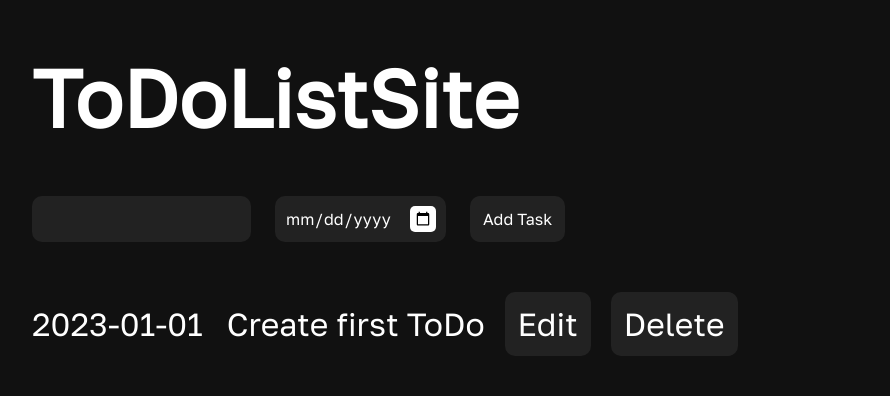
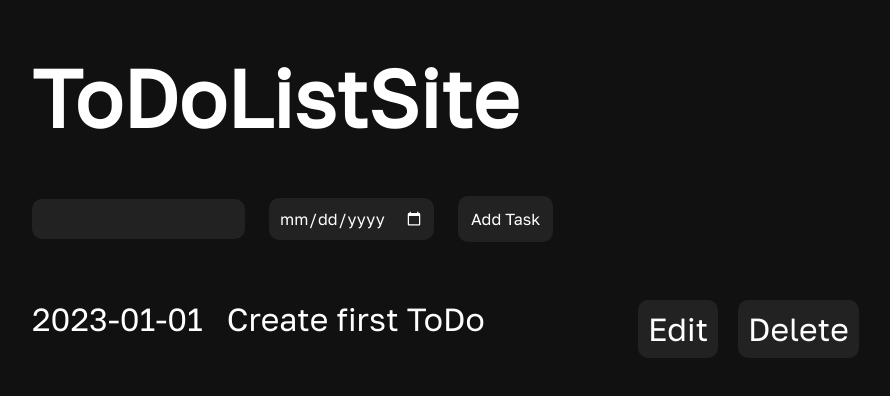
Before and after one commit to ONKJUNUA/SmallSites, a plain HTML site: page ToDoListSite/index.html in a window 1280 px wide. Shown: the whole page, without its empty margins (32-922 px from the left). Drawn offline with Linux system fonts and the light colour scheme.

Commit message:
remodeling calendar and buttons

```diff
--- a/ToDoListSite/index.html
+++ b/ToDoListSite/index.html
@@ -11,7 +11,7 @@
 <body>
     <div><h2>ToDoListSite</h2></div>
 
-    <div class="input"><input id="todo-title" type="text">
+    <div class="input"><input id="todo-title" type="text" maxlength="20">
     <input id="date-picker" type="date">
     <button onclick="addTodo()">Add Task</button></div>
 
--- a/ToDoListSite/main.js
+++ b/ToDoListSite/main.js
@@ -98,6 +98,7 @@ function render() {
     let element = document.createElement('div');
     if (todo.isEditing === true) {
       const textbox = document.createElement('input');
+      textbox.maxLength = "20";
       textbox.type = 'text';
       textbox.id = 'edit-title-' + todo.id;
       element.appendChild(textbox);
@@ -111,13 +112,15 @@ function render() {
       updateButton.onclick = onUpdate;
       element.appendChild(updateButton);
     } else {
-        const editButton = document.createElement('button');
-        element.innerText = todo.dueDate + '   ' + todo.title;
+      const editButton = document.createElement('button');
+      editButton.classList.add("edit");
+      element.innerText = todo.dueDate + '   ' + todo.title;
       editButton.innerText = 'Edit';
       editButton.onclick = onEdit;
       editButton.dataset.todoId = todo.id;
       element.appendChild(editButton);
       const deleteButton = document.createElement('button');
+      deleteButton.classList.add("delete");
       deleteButton.innerText = 'Delete';
       deleteButton.onclick = deleteTodo;
       deleteButton.id = todo.id;
--- a/ToDoListSite/style.css
+++ b/ToDoListSite/style.css
@@ -12,6 +12,7 @@
 body{
     margin-left: 5vw;
     margin-right: 5vw;
+    overflow-x: hidden;
 }
 
 .input > input{
@@ -22,17 +23,7 @@ body{
     outline: none;
     border-radius: 10px;
     background: #222;
-}
-
-#todo-title{
-    padding: 13px;
-}
-
-
-::-webkit-calendar-picker-indicator{
-    background-color: #fff;
-    padding: 5px;
-    border-radius: 5px;
+    color-scheme: dark;
 }
 
 .input > button{
@@ -44,6 +35,7 @@ body{
     outline: none;
     border-radius: 10px;
     background: #222;
+    transition: .2s;
 }
 
 #date-picker{
@@ -56,29 +48,51 @@ h2{
     margin-top: 50px;
 }
 
-
 #todo-list > div{
-    margin-bottom: 20px;
+    padding-top: 10px;
+    margin-bottom: 30px;
     font-size: 2em;
+    width: 95vw;
 }
 
 #todo-list > div > input{
     font-size: 0.5em;
     margin-bottom: 10px;
     margin-left: 20px;
-    padding: 13px;
+    padding: 10px;
     border: none;
     outline: none;
     border-radius: 10px;
     background: #222;
+    color-scheme: dark;
 }
 
 #todo-list > div > button{
+    position: absolute;
     font-size: 1em;
     margin-left: 20px;
-    padding: 13px;
+    padding: 10px;
     border: none;
     outline: none;
     border-radius: 10px;
     background: #222;
+    transition: .2s;
 }
+
+.input > button:hover{
+    background: #333;
+    cursor: pointer;
+}
+
+#todo-list > div > button:hover{
+    background: #333;
+    cursor: pointer;
+}
+
+.delete{
+    left: 750px;
+}
+
+.edit{
+    left: 650px;
+}
```
